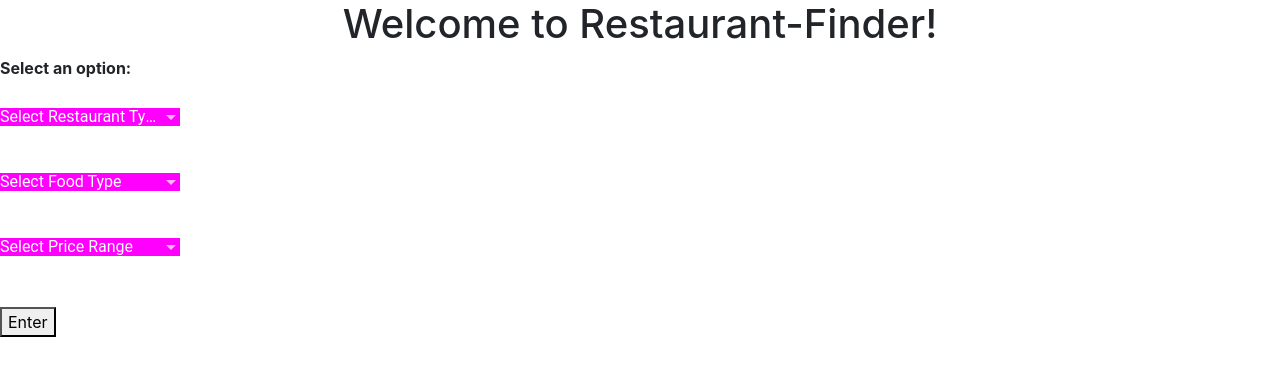
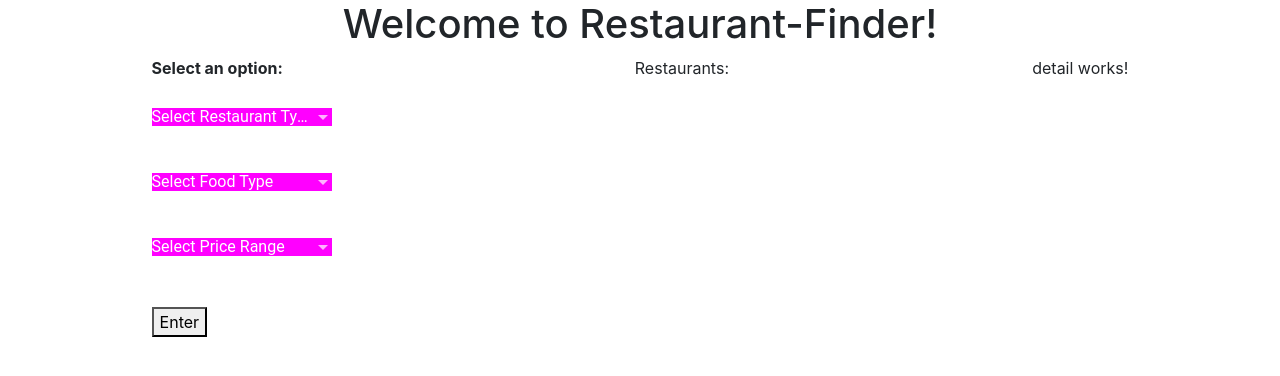
Before and after one commit to benjaminalbertson/Restaurant-Finder, an Angular app in the folder Restaurant-Finder/: page / in a window 1280 px wide. Shown: the top 376 px of the page. Built offline with nearby package versions, Linux system fonts and the light colour scheme.

Commit message:
Added columns to page for search, list view, and detail view

```diff
--- a/Restaurant-Finder/src/app/app.component.css
+++ b/Restaurant-Finder/src/app/app.component.css
@@ -0,0 +1,20 @@
+#row1{
+    display:flex;
+    flex-direction: row;
+    justify-content: space-around;
+}
+
+#column1{
+    display: flex;
+    flex-direction: column;
+}
+
+#column2{
+    display: flex;
+    flex-direction: column;
+}
+
+#column3{
+    display: flex;
+    flex-direction: column;
+}
--- a/Restaurant-Finder/src/app/app.component.html
+++ b/Restaurant-Finder/src/app/app.component.html
@@ -6,6 +6,8 @@
 </div>
 
 
-    <div>
-      <app-search></app-search>
+    <div id="row1">
+      <div id="column1"><app-search></app-search></div>
+      <div id="column2"><app-list></app-list></div>
+      <div id="column3"><app-detail></app-detail></div>
     </div>
```
